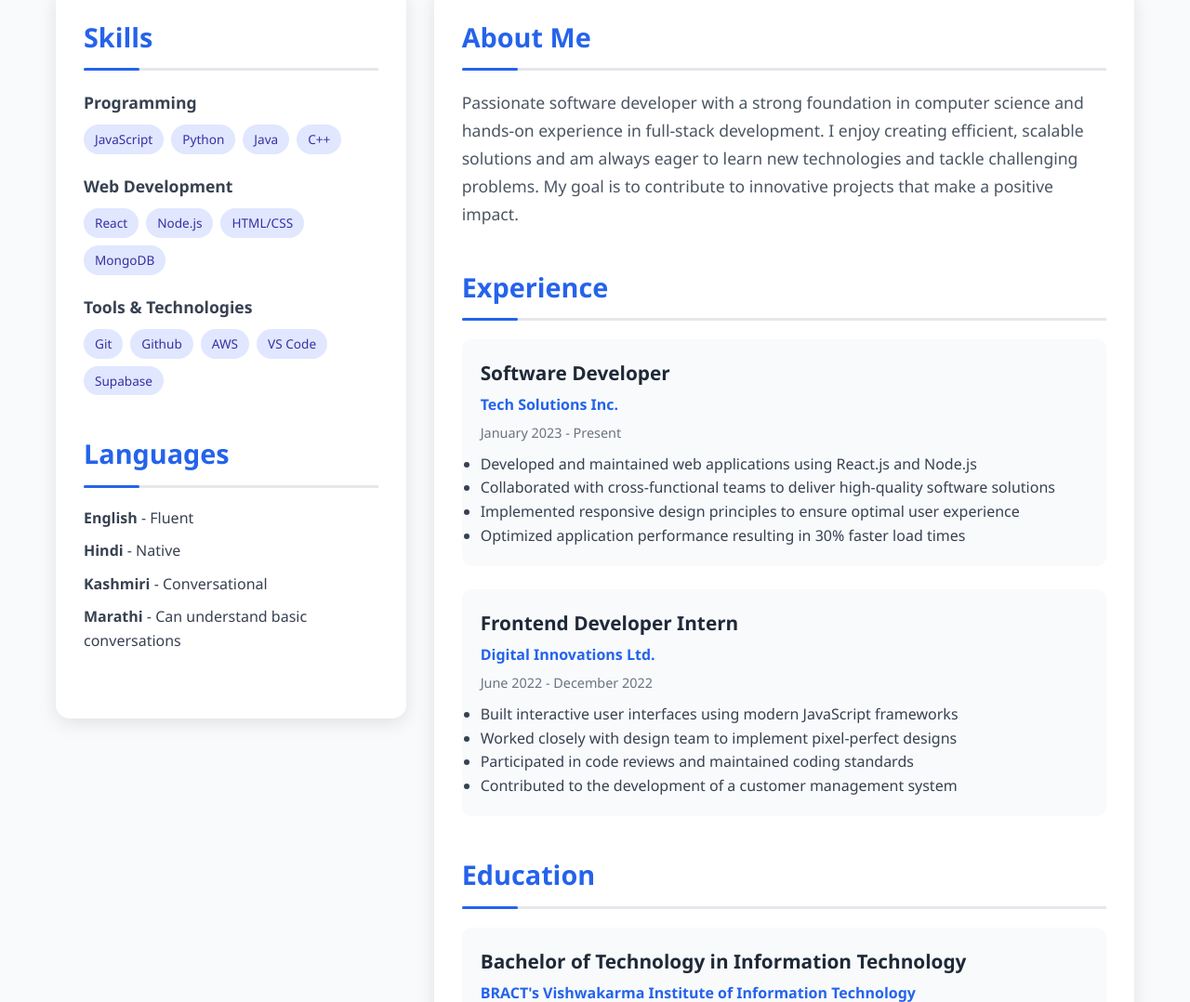
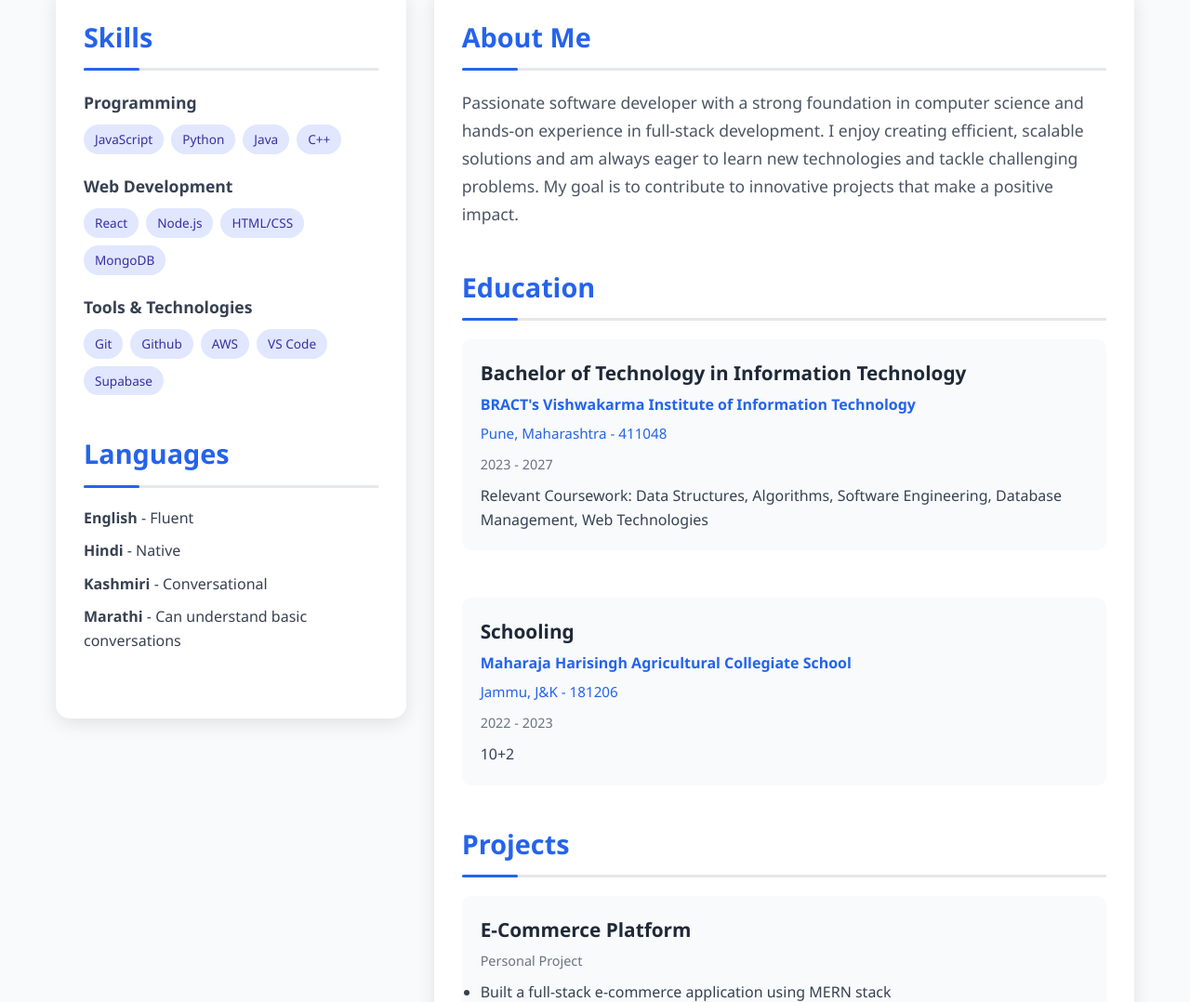
Before and after one commit to suhanipandita/myrepository, a website built with Vite: page index.html in a window 1280 px wide. Shown: the part 380-1458 px from the top of the page at 93% size. Built offline with nearby package versions, Linux system fonts and the light colour scheme.

Commit message:
minor changes

```diff
--- a/index.html
+++ b/index.html
@@ -350,7 +350,7 @@
                     </p>
                 </div>
 
-                <div class="section">
+                <!-- <div class="section">
                     <h2>Experience</h2>
                     <div class="experience-item">
                         <div class="job-title">Software Developer</div>
@@ -375,7 +375,7 @@
                             <li>Contributed to the development of a customer management system</li>
                         </ul>
                     </div>
-                </div>
+                </div> -->
 
                 <div class="section">
                     <h2>Education</h2>
@@ -386,6 +386,7 @@
                         <div class="date">2023 - 2027</div>
                         <p>Relevant Coursework: Data Structures, Algorithms, Software Engineering, Database Management, Web Technologies</p>
                     </div>
+                    <br>
                     <div class="education-item">
                         <div class="job-title">Schooling</div>
                         <div class="company">Maharaja Harisingh Agricultural Collegiate School</div>
```
